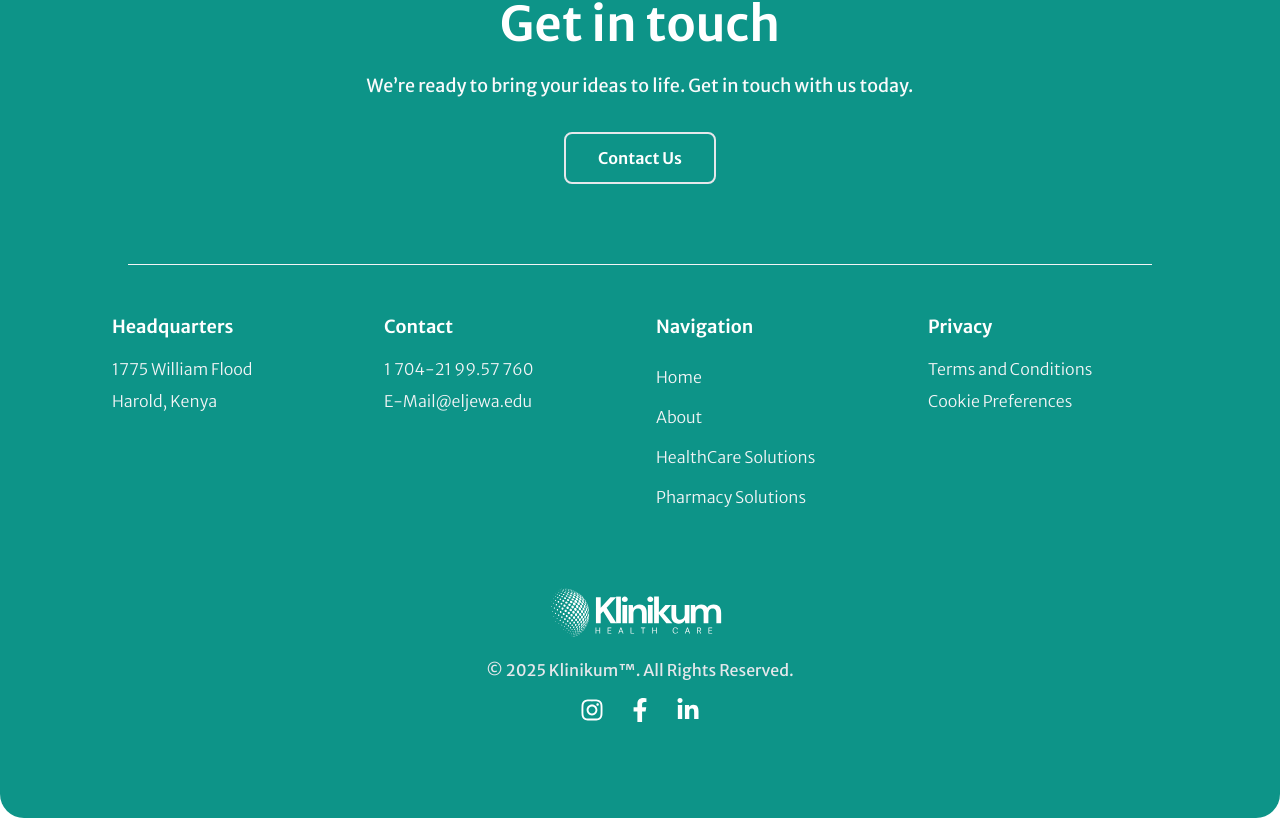
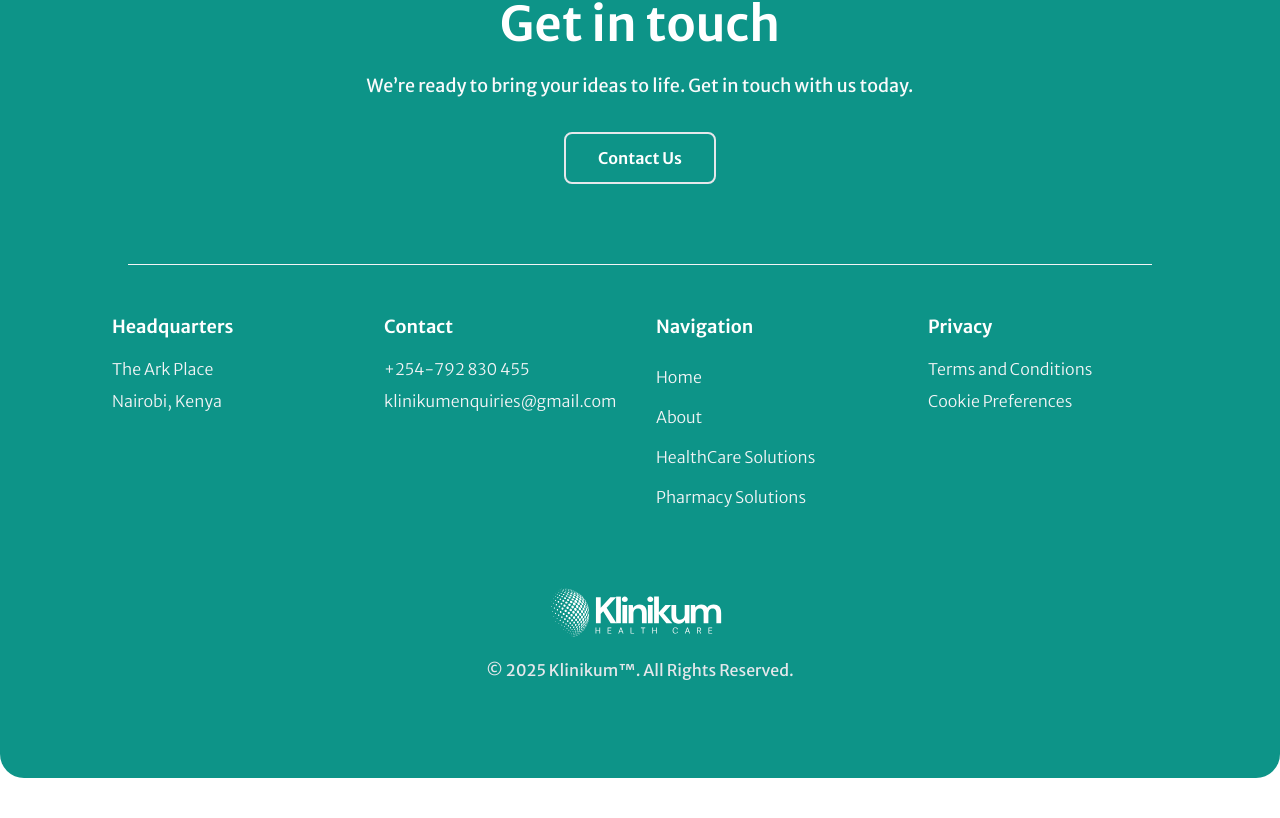
Before and after one commit to anwar730/hashsam-website, a Next.js app: page / in a window 1280 px wide. Shown: the part 2251-3069 px from the top of the page. After the commit the page ends 3029 px from the top, so only its background shows below. Built offline with nearby package versions, Linux system fonts and the light colour scheme.

Commit message:
minor tweaks

```diff
--- a/app/ui/Footer.js
+++ b/app/ui/Footer.js
@@ -1,4 +1,5 @@
 import Image from "next/image";
+import Link from "next/link";
 import { FaInstagram, FaFacebookF, FaLinkedinIn } from "react-icons/fa";
 
 export default function Footer() {
@@ -37,35 +38,37 @@ export default function Footer() {
         {/* Headquarters */}
         <div data-aos="fade-up" data-aos-duration="1000">
           <h3 className="text-lg font-semibold mb-4">Headquarters</h3>
-          <p className="text-gray-100 font-light">1775 William Flood</p>
-          <p className="text-gray-100 py-2 font-light">Harold, Kenya</p>
+          <p className="text-gray-100 font-light">The Ark Place</p>
+          <p className="text-gray-100 py-2 font-light">Nairobi, Kenya</p>
         </div>
 
         {/* Contact */}
         <div data-aos="fade-up" data-aos-duration="1200" data-aos-delay="100">
           <h3 className="text-lg font-semibold mb-4">Contact</h3>
-          <p className="text-gray-100 font-light">1 704-21 99.57 760</p>
-          <p className="text-gray-100 py-2 font-light">E-Mail@eljewa.edu</p>
+          <p className="text-gray-100 font-light">+254-792 830 455</p>
+          <p className="text-gray-100 py-2 font-light">klinikumenquiries@gmail.com</p>
         </div>
 
         {/* Navigation */}
         <div data-aos="fade-up" data-aos-duration="1400" data-aos-delay="200">
           <h3 className="text-lg font-semibold mb-4">Navigation</h3>
-          <ul className="text-gray-100 font-light">
-            <li className="py-2">Home</li>
-            <li className="py-2">About</li>
-            <li className="py-2">HealthCare Solutions</li>
-            <li className="py-2">Pharmacy Solutions</li>
-          </ul>
+          <div className="text-gray-100 font-light flex flex-col">
+            <Link href="/" className="py-2">Home</Link>
+            <Link href="/about" className="py-2">About</Link>
+            <Link href="/healthcare-solutions" className="py-2">HealthCare Solutions</Link>
+            <Link href="/pharmacy-solutions" className="py-2">Pharmacy Solutions</Link>
+          </div>
         </div>
 
         {/* Privacy */}
         <div data-aos="fade-up" data-aos-duration="1600" data-aos-delay="300">
           <h3 className="text-lg font-semibold mb-4">Privacy</h3>
-          <ul className="text-gray-100 font-light">
-            <li>Terms and Conditions</li>
-            <li className="py-2">Cookie Preferences</li>
-          </ul>
+          <div className="text-gray-100 font-light flex flex-col">
+            <Link
+                  href="/">Terms and Conditions</Link>
+            <Link
+                  href="/" className="py-2">Cookie Preferences</Link>
+          </div>
         </div>
       </footer>
 
@@ -82,7 +85,7 @@ export default function Footer() {
         <p className="text-gray-200">© 2025 Klinikum™. All Rights Reserved.</p>
 
         {/* Social Media Icons */}
-        <div className="flex space-x-6">
+        {/* <div className="flex space-x-6">
           <a href="https://www.instagram.com" target="_blank" rel="noopener noreferrer">
             <FaInstagram className="text-white text-2xl hover:text-teal-300" />
           </a>
@@ -92,7 +95,7 @@ export default function Footer() {
           <a href="https://www.linkedin.com" target="_blank" rel="noopener noreferrer">
             <FaLinkedinIn className="text-white text-2xl hover:text-teal-300" />
           </a>
-        </div>
+        </div> */}
       </div>
     </div>
   );
```
